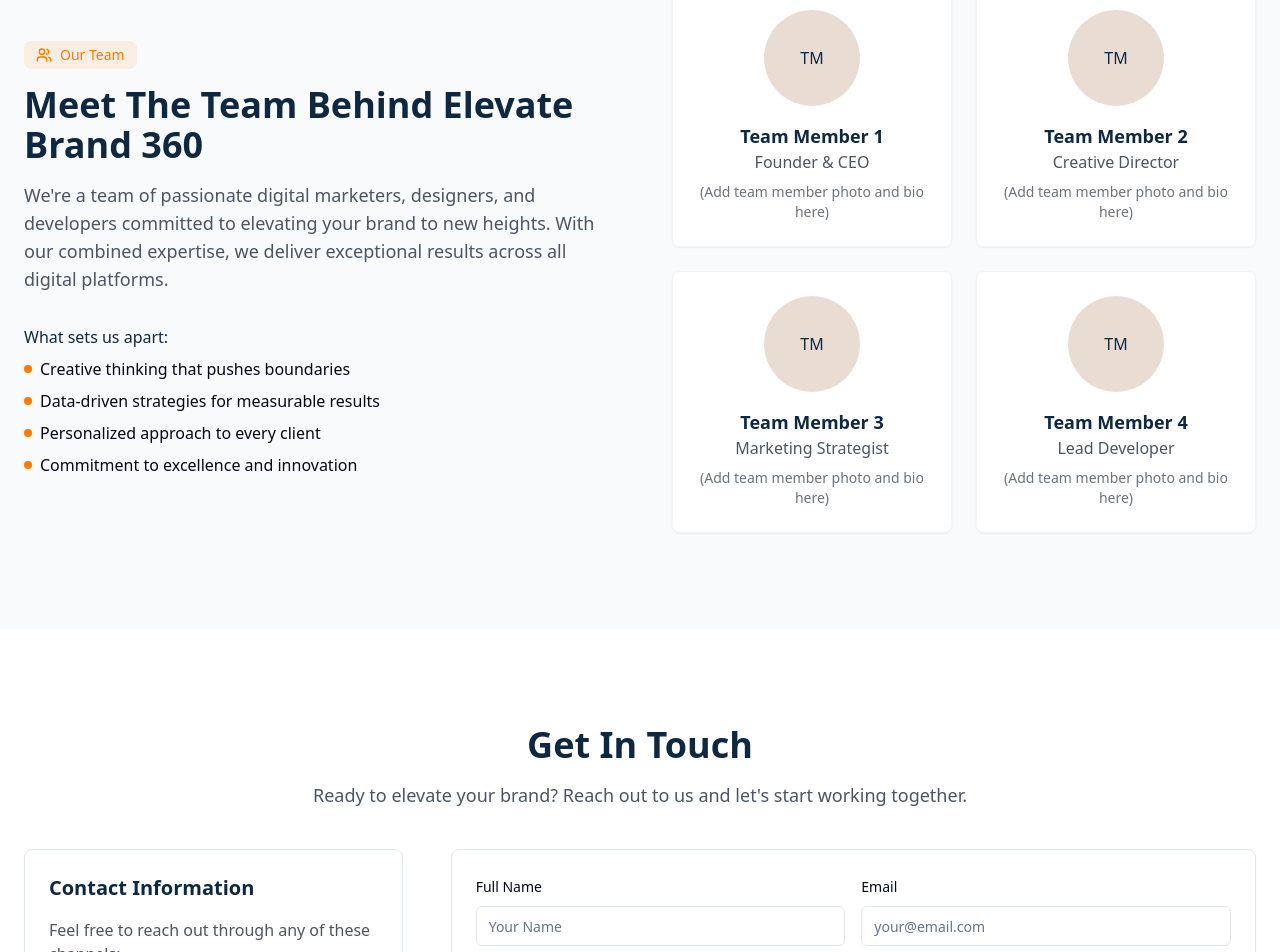
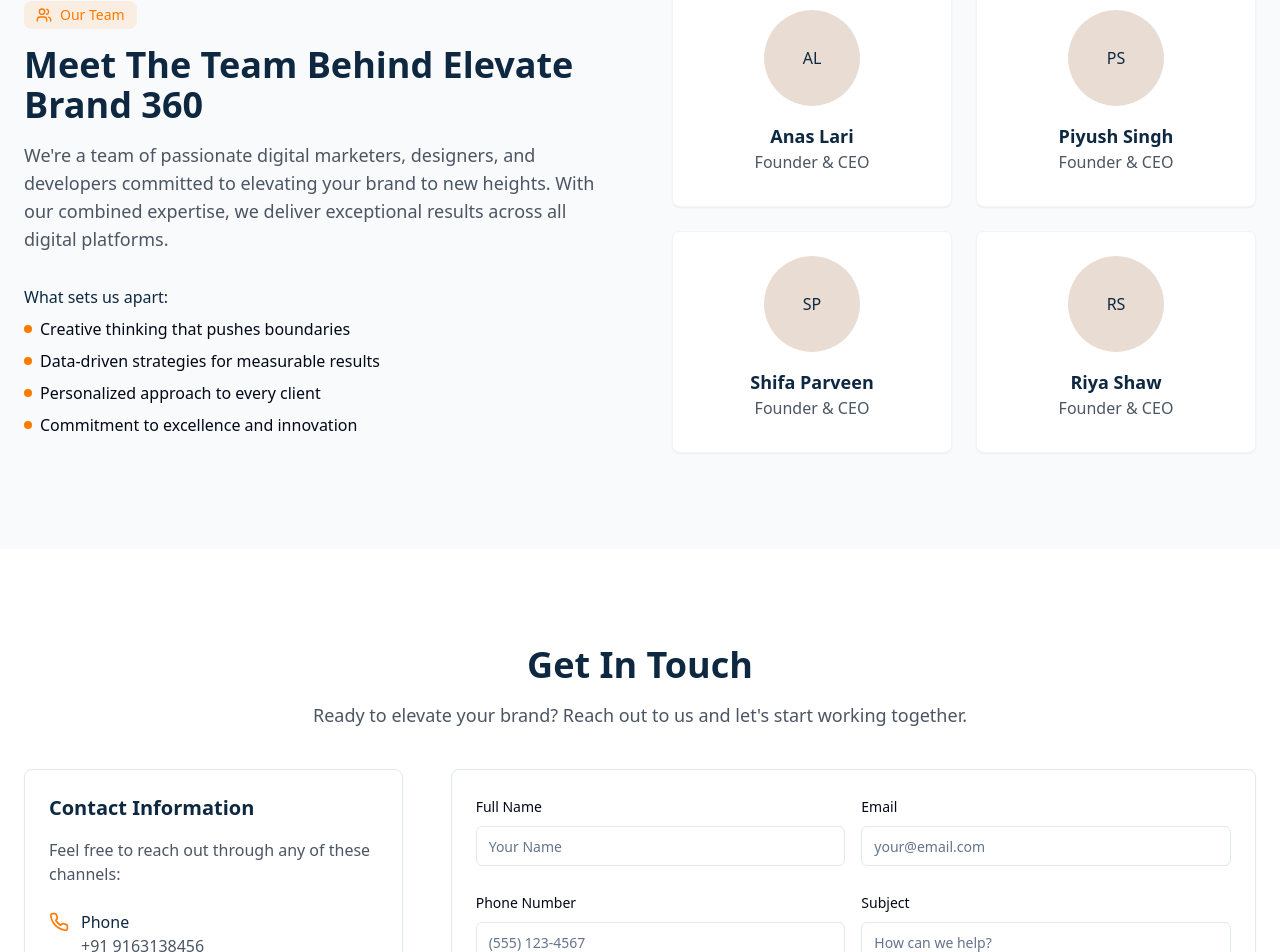
Before and after one commit to elevatebrand360/elevate-360-connect, a React (Vite) app: page / in a window 1280 px wide. Shown: the part 1787-2739 px from the top of the page. Built offline with nearby package versions, Linux system fonts and the light colour scheme.

Commit message:
Pending changes exported from your codespace

```diff
--- a/src/components/AboutSection.tsx
+++ b/src/components/AboutSection.tsx
@@ -5,27 +5,27 @@ import { Avatar, AvatarFallback } from '@/components/ui/avatar';
 const teamMembers = [
   {
     id: 1,
-    name: 'Team Member 1',
+    name: 'Anas Lari',
     role: 'Founder & CEO',
-    initials: 'TM',
+    initials: 'AL',
   },
   {
     id: 2,
-    name: 'Team Member 2',
-    role: 'Creative Director',
-    initials: 'TM',
+    name: 'Piyush Singh',
+    role: 'Founder & CEO',
+    initials: 'PS',
   },
   {
     id: 3,
-    name: 'Team Member 3',
-    role: 'Marketing Strategist',
-    initials: 'TM',
+    name: 'Shifa Parveen',
+    role: 'Founder & CEO',
+    initials: 'SP',
   },
   {
     id: 4,
-    name: 'Team Member 4',
-    role: 'Lead Developer',
-    initials: 'TM',
+    name: 'Riya Shaw',
+    role: 'Founder & CEO',
+    initials: 'RS',
   },
 ];
 
@@ -78,7 +78,6 @@ const AboutSection = () => {
                   <h3 className="font-semibold text-lg text-brand-navy">{member.name}</h3>
                   <p className="text-gray-600">{member.role}</p>
                   <p className="text-sm mt-2 text-gray-500">
-                    (Add team member photo and bio here)
                   </p>
                 </div>
               </div>
--- a/src/components/ContactForm.tsx
+++ b/src/components/ContactForm.tsx
@@ -71,7 +71,7 @@ const ContactForm = () => {
                     <Phone className="h-5 w-5 text-brand-orange mt-0.5" />
                     <div>
                       <p className="font-medium text-brand-navy">Phone</p>
-                      <p className="text-gray-600">(555) 123-4567</p>
+                      <p className="text-gray-600">+91 9163138456</p>
                     </div>
                   </div>
 
@@ -79,7 +79,7 @@ const ContactForm = () => {
                     <Mail className="h-5 w-5 text-brand-orange mt-0.5" />
                     <div>
                       <p className="font-medium text-brand-navy">Email</p>
-                      <p className="text-gray-600">hello@elevatebrand360.com</p>
+                      <p className="text-gray-600">elevatebrand360@gmail.com</p>
                     </div>
                   </div>
 
@@ -87,7 +87,7 @@ const ContactForm = () => {
                     <MapPin className="h-5 w-5 text-brand-orange mt-0.5" />
                     <div>
                       <p className="font-medium text-brand-navy">Office</p>
-                      <p className="text-gray-600">123 Marketing Street, Digital City, 10001</p>
+                      <p className="text-gray-600">Howrah, West Bengal, India</p>
                     </div>
                   </div>
                 </div>
```
Also changed, not shown: 1 other file (tests, documents, lock files or other folders).
